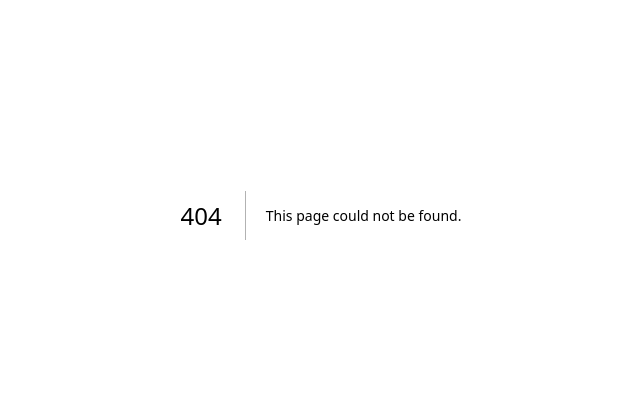
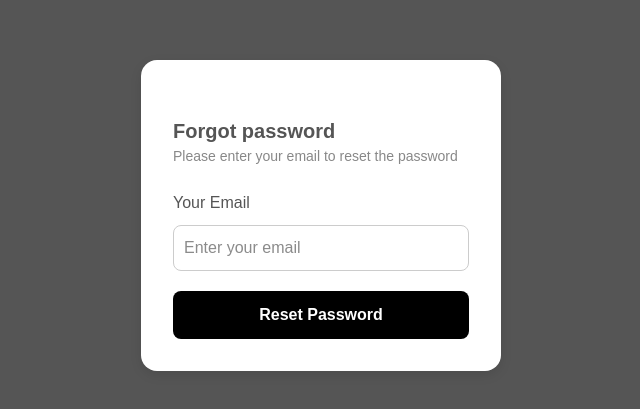
Before and after one commit to ThanhfVux2102/nextjs-chat-app, a Next.js app: page /forgot-password in a window 1280 px wide. Before the commit this address had no page. Shown: the part 185-594 px from the top of the page, without its empty margins (319-959 px from the left). Built offline with nearby package versions, Linux system fonts and the light colour scheme.

Commit message:
create forgotpage

```diff
--- /dev/null
+++ b/src/app/forgot-password/page.js
@@ -0,0 +1,103 @@
+'use client'
+import { useState } from 'react'
+import { useRouter } from 'next/navigation'
+import { Archivo_Black } from 'next/font/google'
+
+export default function ForgotPasswordPage() {
+  const [email, setEmail] = useState('')
+  const router = useRouter()
+
+  const handleSubmit = (e) => {
+    e.preventDefault()
+    console.log("Reset link sent to:", email)
+    // Gọi API gửi email reset password tại đây
+  }
+
+  return (
+    <div style={styles.wrapper}>
+      <div style={styles.card}>
+        <button onClick={() => router.back()} style={styles.backButton}>←</button>
+        <h2 style={styles.title}>Forgot password</h2>
+        <p style={styles.subtitle}>Please enter your email to reset the password</p>
+
+        <form onSubmit={handleSubmit}>
+          <label style={styles.label}>Your Email</label>
+          <input
+            type="email"
+            required
+            placeholder="Enter your email"
+            value={email}
+            onChange={(e) => setEmail(e.target.value)}
+            style={styles.input}
+          />
+          <button type="submit" style={styles.submitButton}>Reset Password</button>
+        </form>
+      </div>
+    </div>
+  )
+}
+
+const styles = {
+    minitext: {
+        color: "#888",
+
+    },
+  wrapper: {
+    display: 'flex',
+    height: '100vh',
+    backgroundColor: '#555',
+    justifyContent: 'center',
+    alignItems: 'center',
+  },
+  card: {
+    backgroundColor: '#fff',
+    padding: '32px',
+    borderRadius: '16px',
+    width: '360px',
+    boxShadow: '0 4px 12px rgba(0,0,0,0.1)',
+    position: 'relative',
+  },
+  backButton: {
+    position: 'absolute',
+    left: '16px',
+    top: '16px',
+    background: 'none',
+    border: 'none',
+    fontSize: '24px',
+    cursor: 'pointer',
+  },
+  title: {
+    marginTop: '24px',
+    fontSize: '20px',
+    fontWeight: '600',
+    color: '#555'
+  },
+  subtitle: {
+    fontSize: '14px',
+    color: '#888',
+    marginBottom: '24px',
+  },
+  label: {
+    display: 'block',
+    marginBottom: '6px',
+    fontWeight: '500',
+    color: "#555"
+  },
+  input: {
+    width: '100%',
+    padding: '10px',
+    borderRadius: '8px',
+    border: '1px solid #ccc',
+    marginBottom: '20px',
+  },
+  submitButton: {
+    width: '100%',
+    padding: '12px',
+    backgroundColor: '#000',
+    color: '#fff',
+    border: 'none',
+    borderRadius: '8px',
+    cursor: 'pointer',
+    fontWeight: '600',
+  }
+}
```
